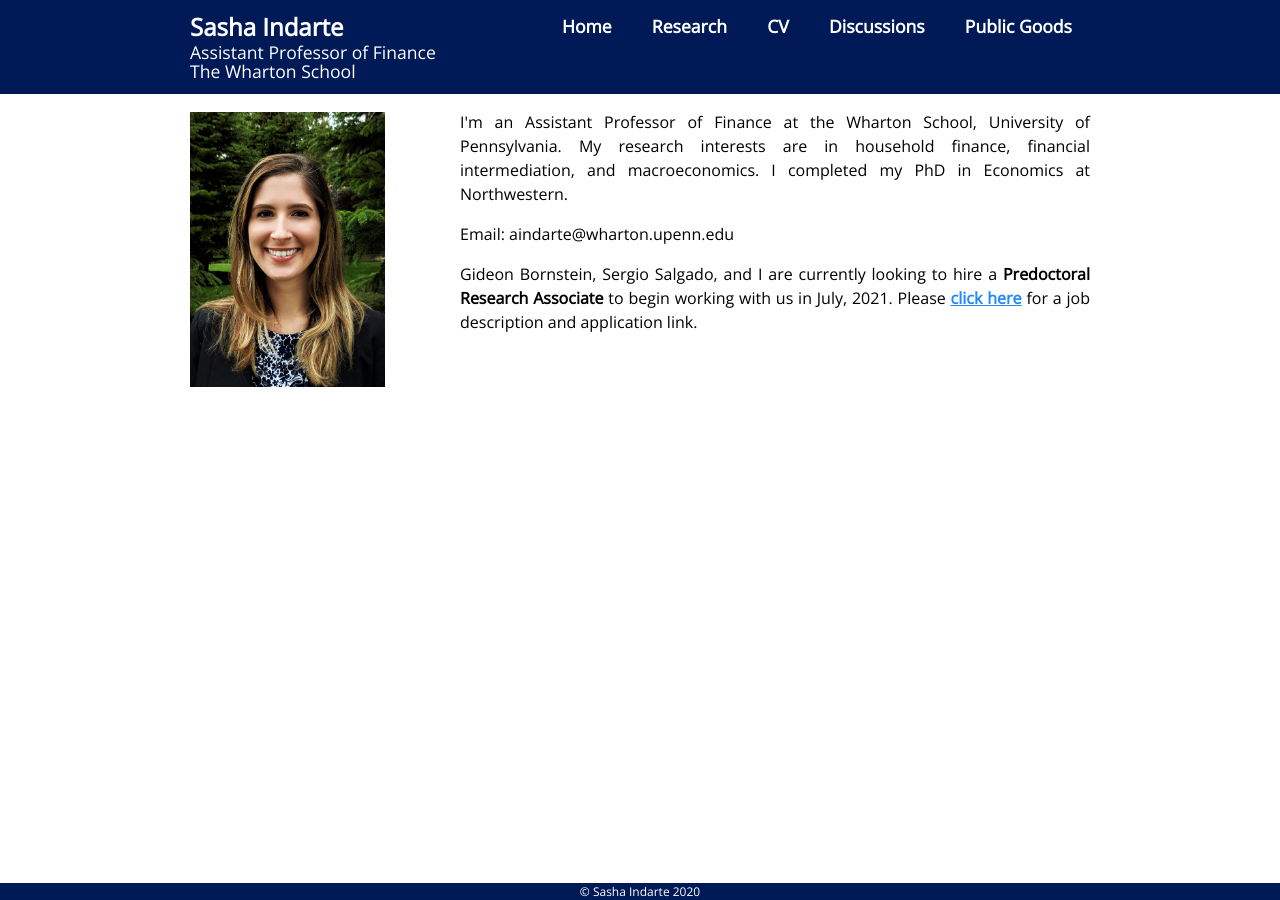
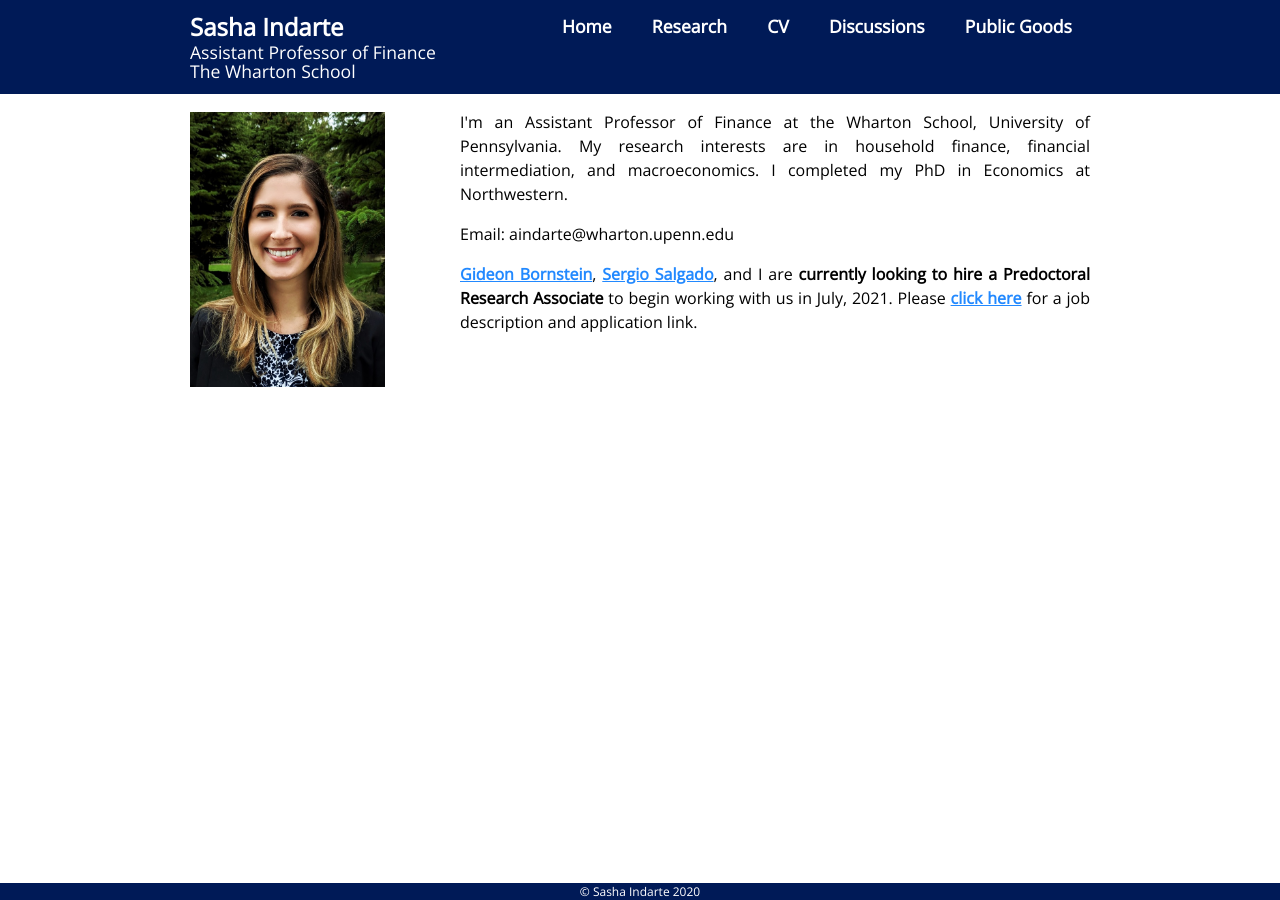
Before and after one commit to sashaindarte/sashaindarte.github.io, a Jekyll site: the page built from index.html, in a window 1280 px wide. Built offline with Jekyll 4.4.1, drawn with Linux system fonts in a browser that asks for light colours.

Commit message:
add GB and SS sites

```diff
--- a/index.html
+++ b/index.html
@@ -15,7 +15,7 @@ title: Sasha Indarte
 			<div class="main">
 				<p> I'm an Assistant Professor of Finance at the Wharton School, University of Pennsylvania. My research interests are in household finance, financial intermediation, and macroeconomics. I completed my PhD in Economics at Northwestern.</p>
 				<p>Email: <span id="email"></span></p>
-				<p>Gideon Bornstein, Sergio Salgado, and I are currently looking to hire a <b>Predoctoral Research Associate</b> to begin working with us in July, 2021. Please <a href = "/research/wharton_RF_job.pdf"><u><b>click here</b></u></a> for a job description and application link.</p>
+				<p><a href = "http://www.gideon-bornstein.com/home"><u><b>Gideon Bornstein</b></u></a>, <a href = "https://sergiosalgado.net/"><u><b>Sergio Salgado</b></u></a>, and I are <b>currently looking to hire a Predoctoral Research Associate</b> to begin working with us in July, 2021. Please <a href = "/research/wharton_RF_job.pdf"><u><b>click here</b></u></a> for a job description and application link.</p>
 			</div>
 		</div>
 	</div>
```
